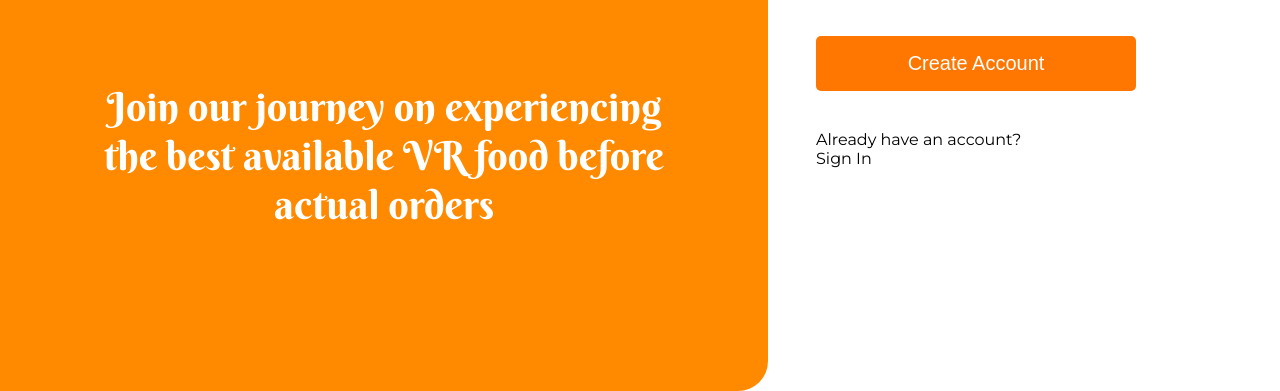
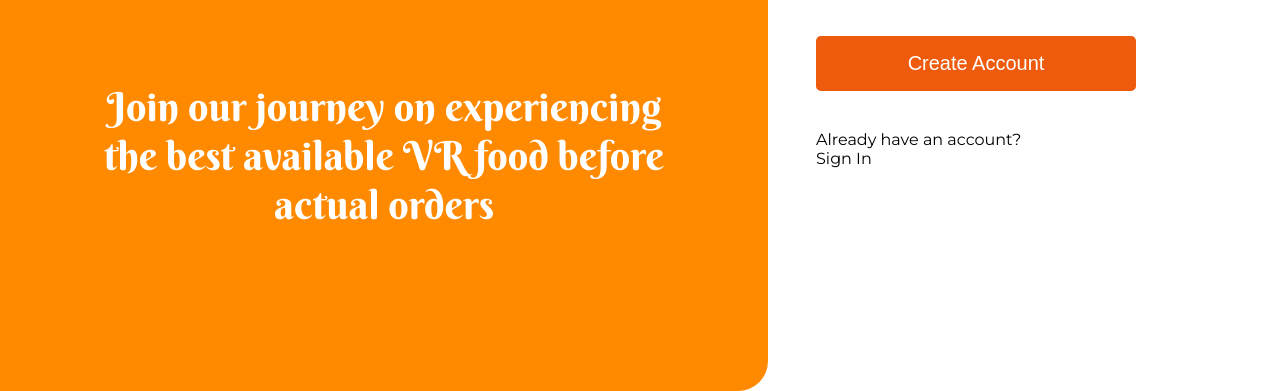
Before and after one commit to rohan-1502/vr-foods, a plain HTML site: page index.html in a window 1280 px wide. In both pictures the pointer is over the button "Create Account". Shown: the part 409-800 px from the top of the page. Drawn offline with Linux system fonts and the light colour scheme.

Commit message:
Update styles.css

```diff
--- a/styles.css
+++ b/styles.css
@@ -87,7 +87,7 @@ body {
 
 .btn:hover {
   cursor: pointer;
-  background-color: #FF7600;
+  background-color: #EF5B0C;
 }
 
 .right-container a {
```
